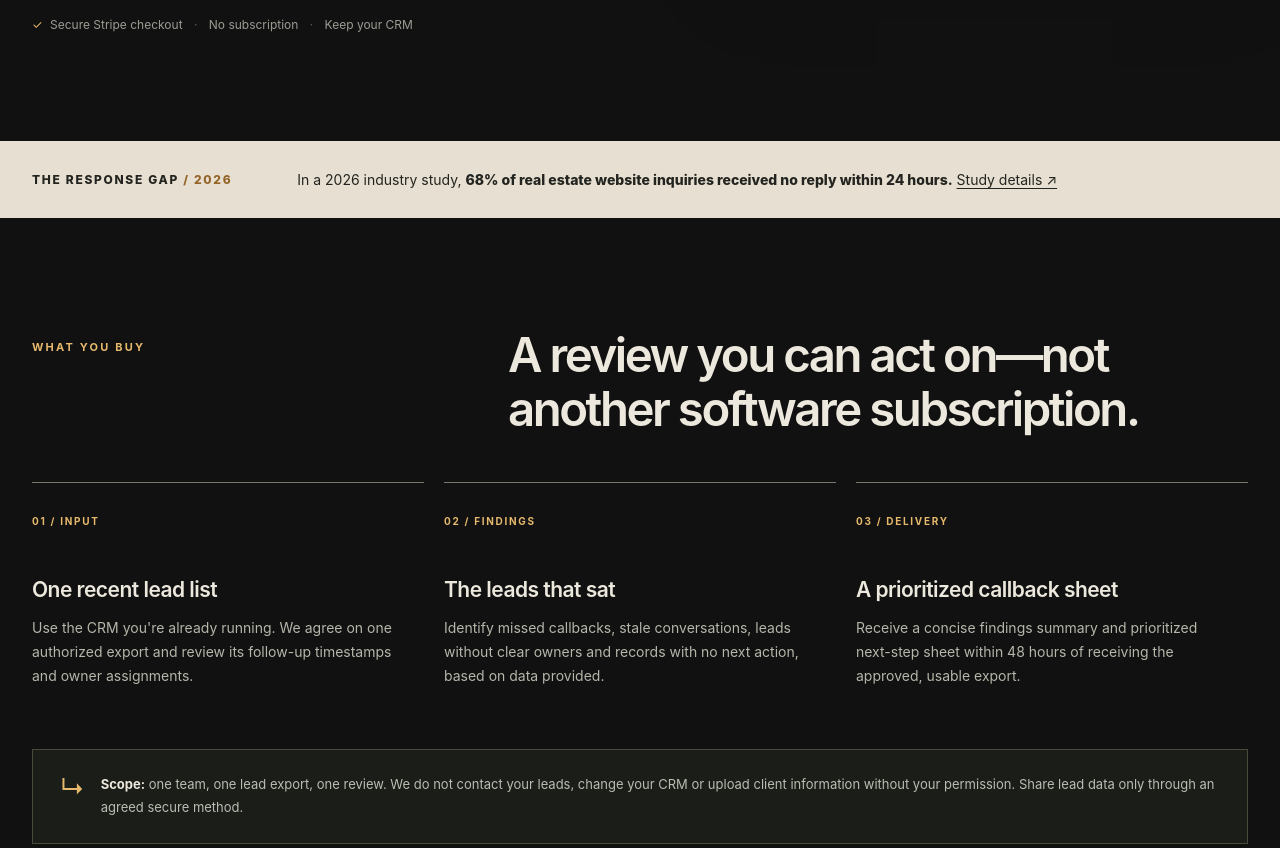
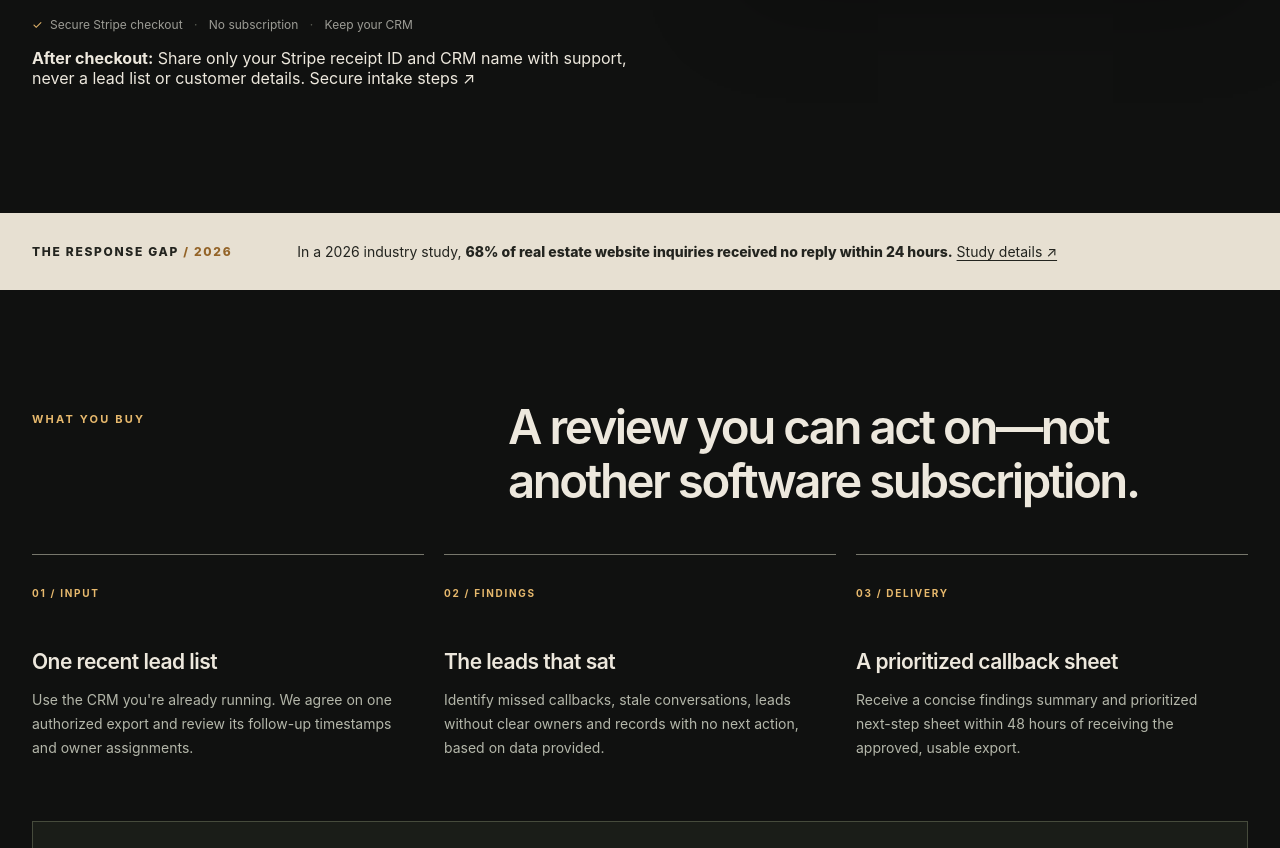
Before and after one commit to Garrettc123/garcar-enterprise-os-ui, a website: page index.html in a window 1280 px wide. Shown: the part 896-1744 px from the top of the page. Drawn offline with Linux system fonts and the light colour scheme.

Commit message:
fix(prelaunch): clarify safe receipt-only customer intake before checkout

```diff
--- a/index.html
+++ b/index.html
@@ -8,6 +8,7 @@
 <div class="offerline"><span class="offerprice">$497</span><span class="offerdesc"><strong>Follow-Up Review</strong><small>One-time payment. Delivered in 48 hours after we receive an approved lead export.</small></span></div>
 <a class="primary-action" href="https://buy.stripe.com/8x2eVddjf0hQ86Tf0f43S2h" rel="noopener noreferrer"><span>BUY THE FOLLOW-UP REVIEW</span><span aria-hidden="true">↗</span></a>
 <div class="trust"><span class="check">✓</span> Secure Stripe checkout <span class="sep">·</span> No subscription <span class="sep">·</span> Keep your CRM</div>
+<p class="checkout-guidance"><strong>After checkout:</strong> Share only your Stripe receipt ID and CRM name with support, never a lead list or customer details. <a href="/start">Secure intake steps ↗</a></p>
 </div>
 <aside class="visual-panel" aria-label="What the review includes">
 <div class="panel-top"><span>01 / LEAD RESPONSE</span><span class="panel-badge">DIAGNOSTIC</span></div>
```
